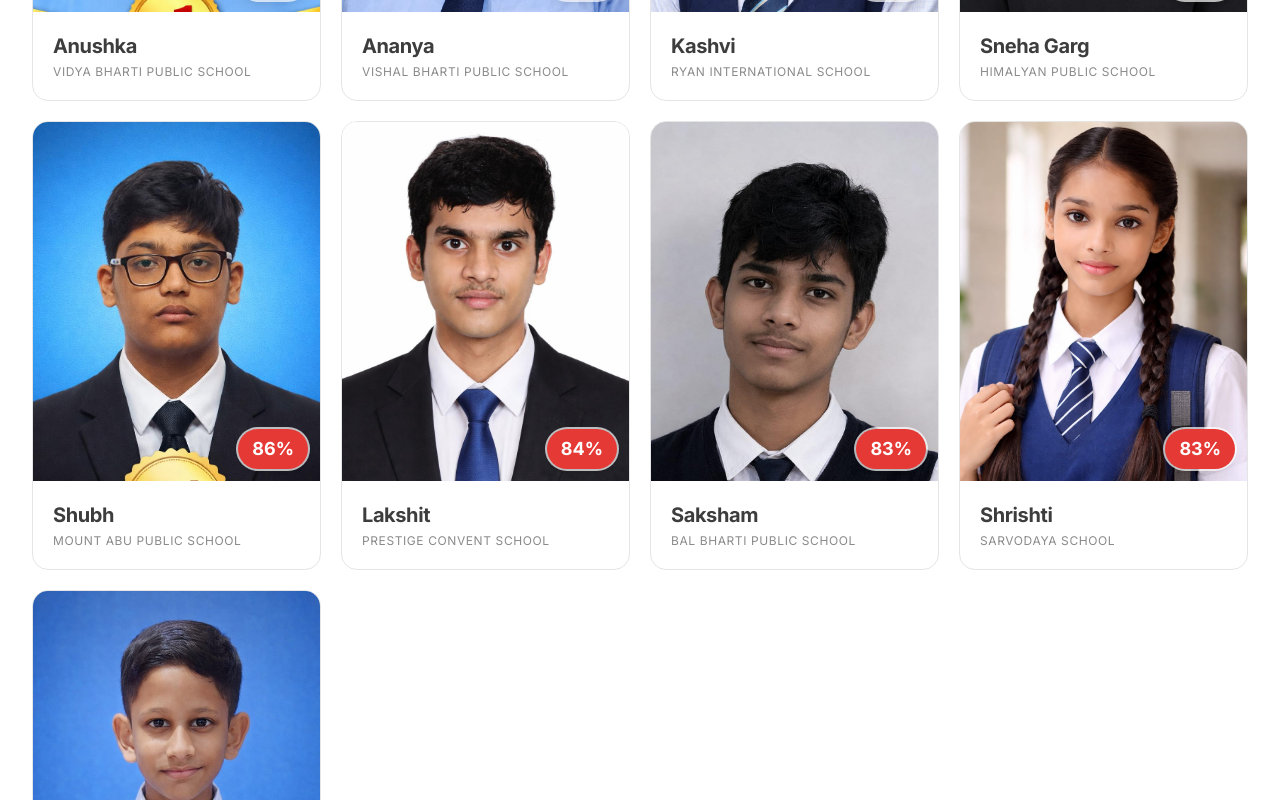
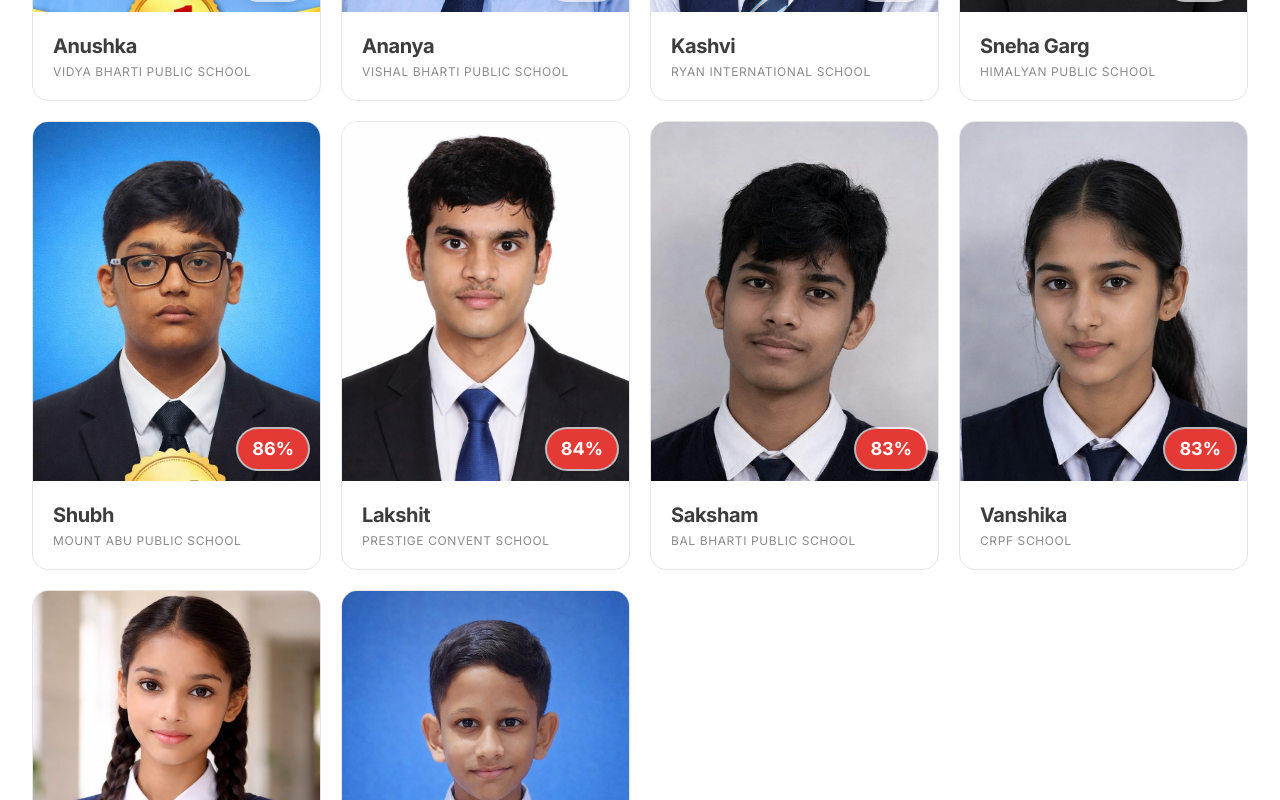
Before and after one commit to mayankdigitallab-pixel/esa, a Next.js app: page /results in a window 1280 px wide. Shown: the part 1480-2280 px from the top of the page. Built offline with nearby package versions, Linux system fonts and the light colour scheme.

Commit message:
Toppers: add Vanshika (83%, CRPF School)
Bumps batch count to 10. Above-85% stat updated from "5 of 9" to "5 of 10".

```diff
--- a/data/results.ts
+++ b/data/results.ts
@@ -62,6 +62,12 @@ export const toppers: Topper[] = [
     image: "/students/saksham.jpg",
   },
   {
+    name: "Vanshika",
+    marks: "83%",
+    school: "CRPF School",
+    image: "/students/vanshika.jpg",
+  },
+  {
     name: "Shrishti",
     marks: "83%",
     school: "Sarvodaya School",
@@ -77,7 +83,7 @@ export const toppers: Topper[] = [
 
 export const resultsStats = [
   { label: "Top score · 2026", value: "95%" },
-  { label: "Above 85% · 2026", value: "5 of 9" },
+  { label: "Above 85% · 2026", value: "5 of 10" },
   { label: "Pass rate · 2026", value: "100%" },
   { label: "Operating in Rohini", value: "Since 2015" },
 ];
```
Also changed, not shown: public/students/vanshika.jpg (added).
